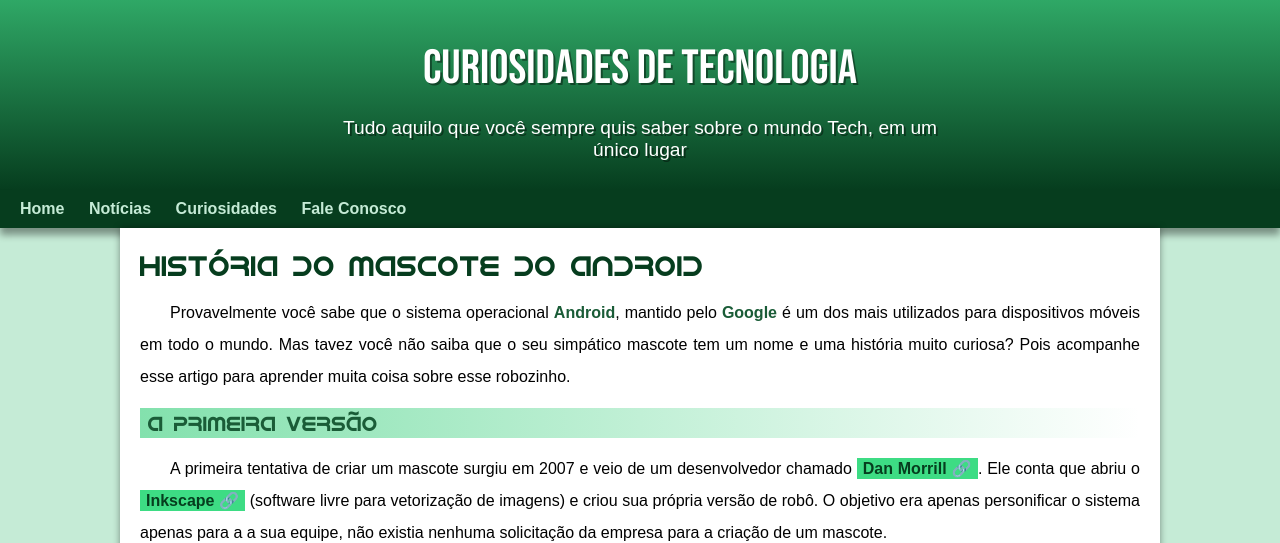
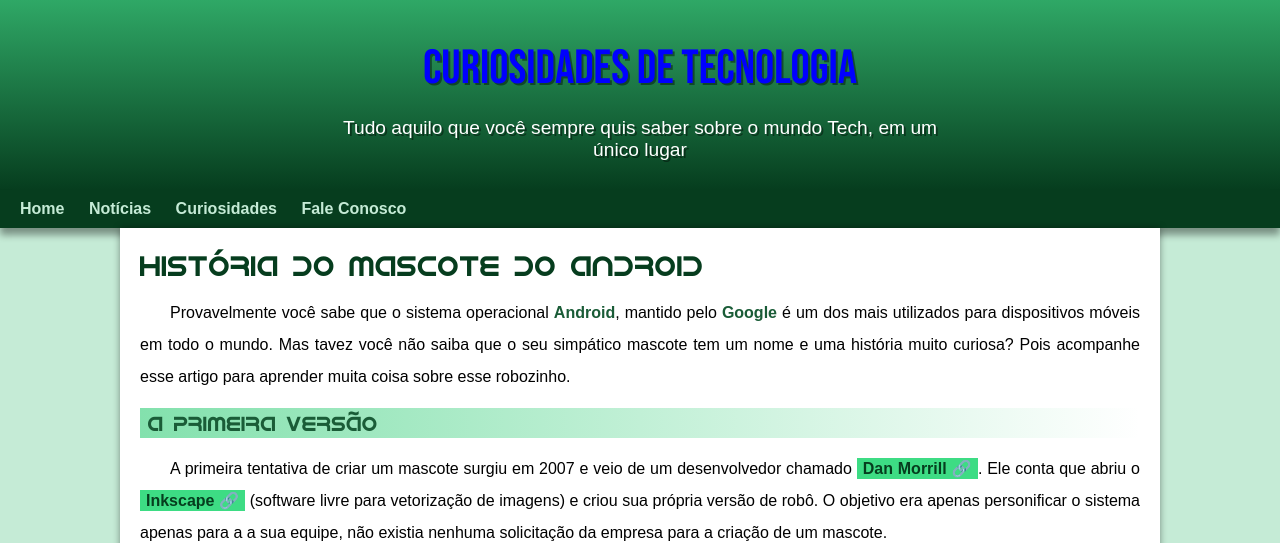
Before and after one commit to dinizzk1ng/Projeto-android, a plain HTML site: page index.html in a window 1280 px wide. Shown: the top 543 px of the page. Drawn offline with Linux system fonts and the light colour scheme.

Commit message:
Update style.css

```diff
--- a/styles/style.css
+++ b/styles/style.css
@@ -45,8 +45,8 @@ header {
     text-align: center;
 }
 header > h1 {
-    font: normal 3em var(--fonte-destaque);
-    color: white;
+    font: normal 3em 'Bebas Neue', sans-serif;
+    color: blue;
     margin-bottom: 20px;
     text-shadow: 2px 2px 0px rgba(0, 0, 0, 0.418);
 }
```
